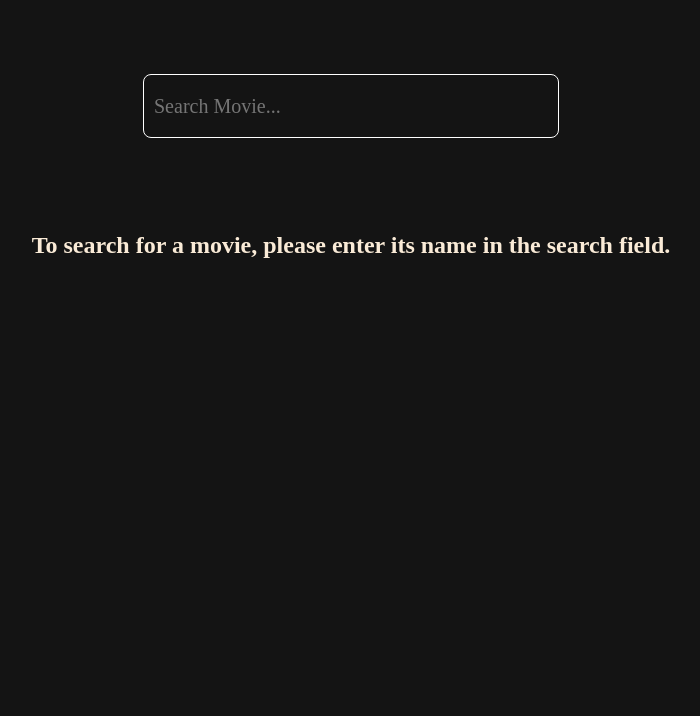
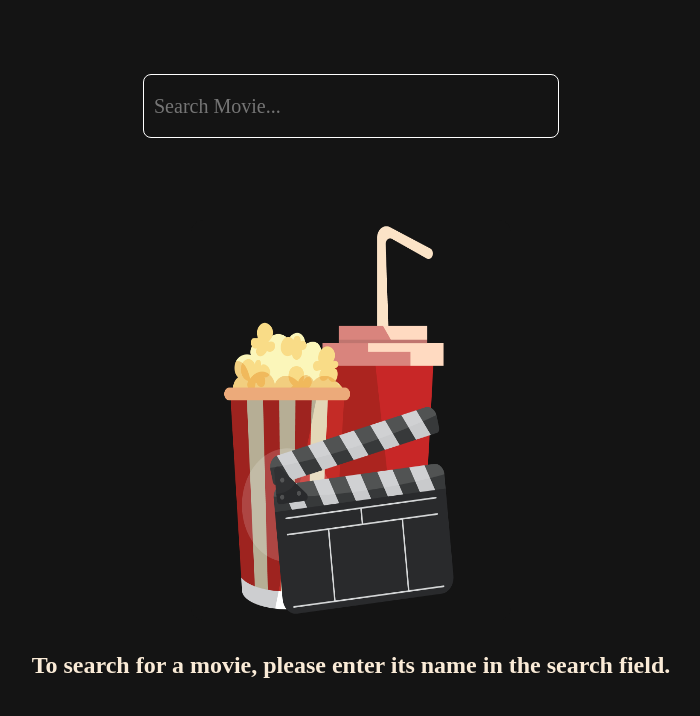
Before and after one commit to SystemIntegration/react-movie-library, a React (Create React App) app: page / in a window 1280 px wide. Shown: the top 716 px of the page, without its empty margins (289-989 px from the left). Built offline with nearby package versions, Linux system fonts and the light colour scheme; no server answers.

Commit message:
Change some minor CSS.

```diff
--- a/src/App.tsx
+++ b/src/App.tsx
@@ -1,6 +1,7 @@
 import { Table, TableCell, TableRow } from '@mui/material';
 import { useEffect, useState } from 'react';
 import "./App.css"
+import image from "./bg.png"
 
 
 function App() {
@@ -63,12 +64,12 @@ function App() {
     <div className="App">
       <br />
       <div className='input' style={{ textAlign: 'center' }}>
-        <input type="search" placeholder='Search Movie...' className="inputTagCSS" style={{ cursor: 'pointer', margin:'3.5rem 0' }} value={search.toUpperCase()} onChange={(e) => handleSearch(e.target.value)} />
+        <input type="search" placeholder='Search Movie...' className="inputTagCSS" style={{ cursor: 'pointer', margin: '3.5rem 0' }} value={search.toUpperCase()} onChange={(e) => handleSearch(e.target.value)} />
       </div>
       <br />
       {
         search.length > 0 ? (data.Title ?
-          <div style={{ display: 'flex', justifyContent: 'space-around', margin: '0 3rem',alignItems:'center' }}>
+          <div style={{ display: 'flex', justifyContent: 'space-around', margin: '0 3rem', alignItems: 'center' }}>
             <div style={{ textAlign: 'left' }}>
               <pre style={{ fontFamily: 'Times New Roman', borderBottom: 0, fontSize: '2rem', margin: "0.5rem 0" }} >
                 {data.Title}
@@ -139,7 +140,10 @@ function App() {
               </Table>
             </div>
           </div> : <h2 style={{ textAlign: 'center' }}>{data.Error}</h2>) :
-          <h2 style={{ textAlign: 'center' }}>To search for a movie, please enter its name in the search field.</h2>
+          <div style={{ textAlign: 'center' }}>
+          <img src={image} alt="" style={{ textAlign: 'center', margin: '0.5rem 0', borderRadius: '12px', height: '25rem', width: '20rem' }} />
+          <h2 >To search for a movie, please enter its name in the search field.</h2>
+          </div>
       }
     </div>
   );
```
Also changed, not shown: src/bg.png (added). Lines whose indentation alone changed are shown as unchanged.
